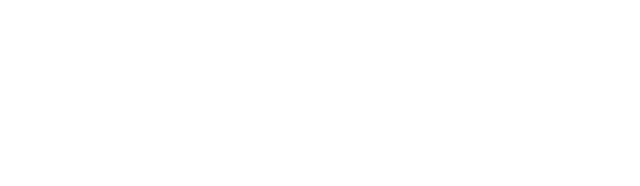
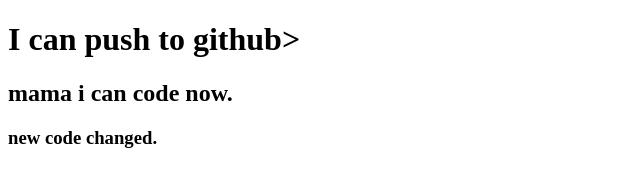
Before and after one commit to nazruldigital/my-second-repo, a plain HTML site: page index.html in a window 1280 px wide. Shown: the whole page, without its empty margins (0-640 px from the left). Drawn offline with Linux system fonts and the light colour scheme.

Commit message:
added header

```diff
--- a/index.html
+++ b/index.html
@@ -9,7 +9,9 @@
 </head>
 
 <body>
-
+    <h1>I can push to github></h1>
+    <h2>mama i can code now.</h2>
+    <h3>new code changed.</h3>
 </body>
 
 </html>
```
